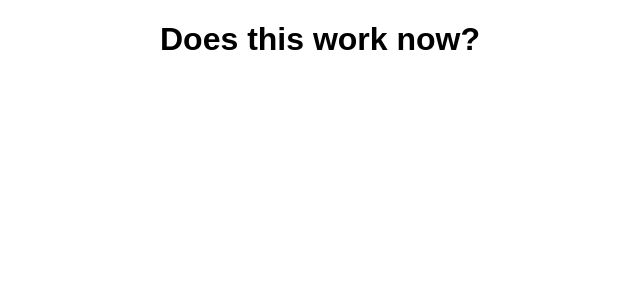
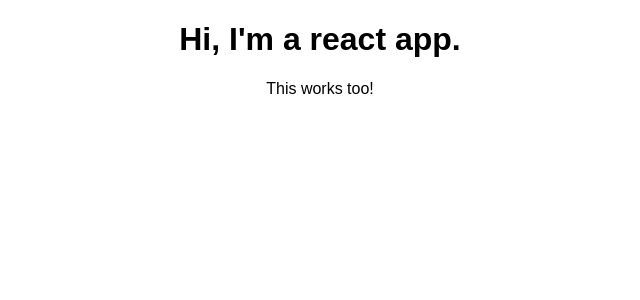
Before and after one commit to pranavtotla/react-complete-guide, a React (Create React App) app: page / in a window 1280 px wide. Shown: the top 300 px of the page, without its empty margins (320-960 px from the left). Built offline with nearby package versions, Linux system fonts and the light colour scheme.

Commit message:
Using JSX for components.

```diff
--- a/src/App.js
+++ b/src/App.js
@@ -3,12 +3,13 @@ import './App.css';
 
 class App extends Component {
   render() {
-    /*return (
+    return (
       <div className="App">
         <h1>Hi, I'm a react app.</h1>
+        <p>This works too!</p>
       </div>
-    );*/
-    return React.createElement('div', {className: 'App'}, React.createElement('h1', null, 'Does this work now?'));
+    );
+    //return React.createElement('div', {className: 'App'}, React.createElement('h1', null, 'Does this work now?'));
   }
 }
 
```
